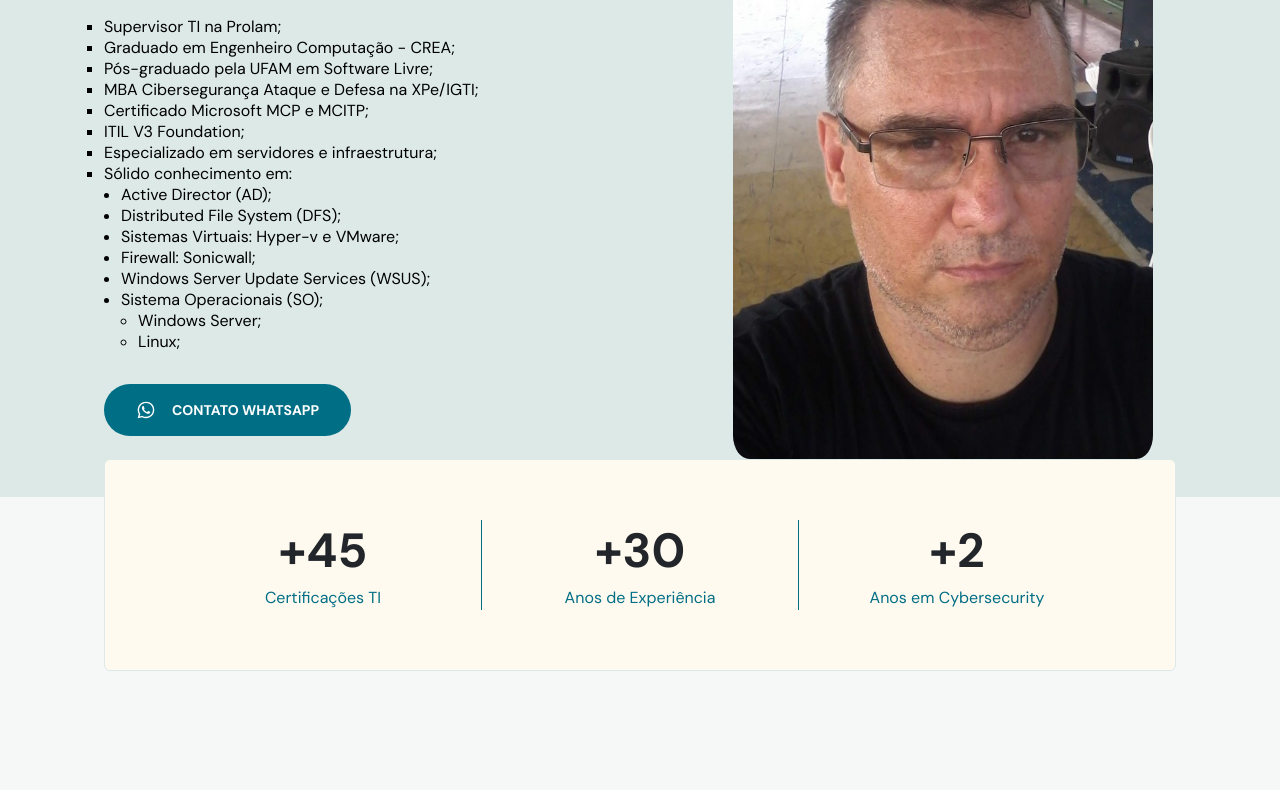
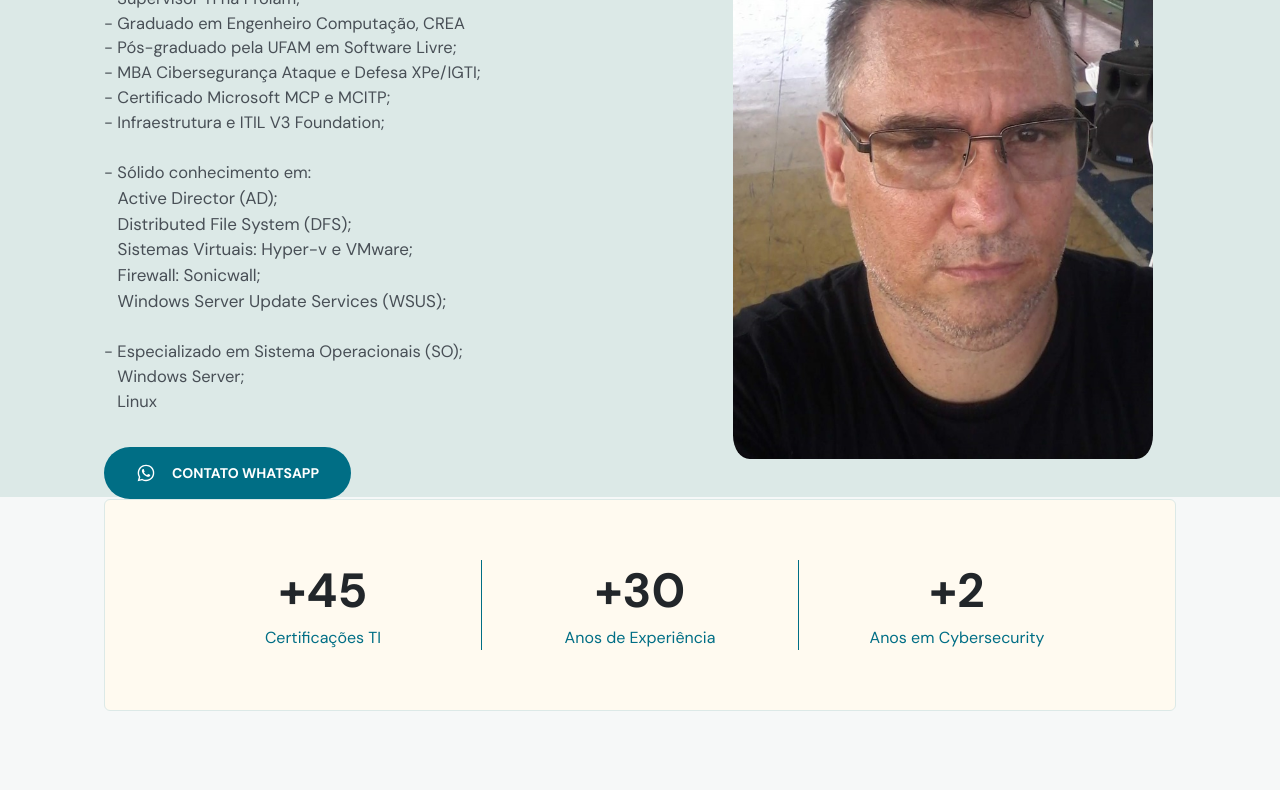
Before and after one commit to souzamarcell/marcellsouza, a plain HTML site: page index.html in a window 1280 px wide. Shown: the part 199-989 px from the top of the page. Drawn offline with nearby package versions, Linux system fonts and the light colour scheme.

Commit message:
Add files via upload

```diff
--- a/index.html
+++ b/index.html
@@ -126,33 +126,27 @@
         </header>
 
         <div class="content">
-          <p style="text-align: left">
-          <ol style="list-style-type:square">
-            <li>Supervisor TI na Prolam; </li>
-            <li>Graduado em Engenheiro Computação - CREA; </li>
-            <li>Pós-graduado pela UFAM em Software Livre; </li>
-            <li>MBA Cibersegurança Ataque e Defesa na XPe/IGTI; </li>
-            <li>Certificado Microsoft MCP e MCITP; </li>
-            <li>ITIL V3 Foundation; </li>
-            <li>Especializado em servidores e infraestrutura; </li>
-            <li>Sólido conhecimento em: </li>
-            <!-- <div style="margin-left: 1.7rem"> -->
-            <ol style="list-style-type:disc; margin-left:1.7rem">
-              <li>Active Director (AD);</li>
-              <li>Distributed File System (DFS);</li>
-              <li>Sistemas Virtuais: Hyper-v e VMware;</li>
-              <li>Firewall: Sonicwall;</li>
-              <li>Windows Server Update Services (WSUS);</li>
-              <li>Sistema Operacionais (SO);</li>
-              <!-- <div style="margin-left: 1.7rem"> -->
-              <ol style="list-style-type:circle; margin-left:1.7rem">
-                <li>Windows Server;</li>
-                <li>Linux;</li>
-              </ol>
-              <!-- </div> -->
-            </ol>
+          <p style="font-size: 1.65rem; text-align: left"> </br>
+            - Supervisor TI na Prolam; </br>
+            - Graduado em Engenheiro Computação, CREA </br>
+            - Pós-graduado pela UFAM em Software Livre; </br>
+            - MBA Cibersegurança Ataque e Defesa XPe/IGTI; </br>
+            - Certificado Microsoft MCP e MCITP; </br>
+            - Infraestrutura e ITIL V3 Foundation; </br> </br>
+            - Sólido conhecimento em:
+
+            <a style="font-size: 1.7rem; text-align: left; margin-left:1.7rem"> </br>
+              &nbsp;&nbsp;&nbsp;Active Director (AD); </br>
+              &nbsp;&nbsp;&nbsp;Distributed File System (DFS); </br>
+              &nbsp;&nbsp;&nbsp;Sistemas Virtuais: Hyper-v e VMware; </br>
+              &nbsp;&nbsp;&nbsp;Firewall: Sonicwall; </br>
+              &nbsp;&nbsp;&nbsp;Windows Server Update Services (WSUS); </br> </br>
+            </a>
+            - Especializado em Sistema Operacionais (SO); </br>
+            &nbsp;&nbsp;&nbsp;Windows Server; </br>
+            &nbsp;&nbsp;&nbsp;Linux </br>
             <!-- </div> -->
-          </ol>
+
           </p>
           <a class="button" href="#contact">
             <svg width="20" height="20" viewBox="0 0 20 20" fill="none" xmlns="http://www.w3.org/2000/svg">
@@ -477,7 +471,7 @@
             </li>
           </ul>
 
-          <a class="button" href="https://wa.me/5592991357070" target="_blank">
+          <a class="button" href="https://wa.me/559291357070" target="_blank">
             <svg width="24" height="24" viewBox="0 0 24 24" fill="none" xmlns="http://www.w3.org/2000/svg">
               <path
                 d="M16.6 14.0001C16.4 13.9001 15.1 13.3001 14.9 13.2001C14.7 13.1001 14.5 13.1001 14.3 13.3001C14.1 13.5001 13.7 14.1001 13.5 14.3001C13.4 14.5001 13.2 14.5001 13 14.4001C12.3 14.1001 11.6 13.7001 11 13.2001C10.5 12.7001 10 12.1001 9.6 11.5001C9.5 11.3001 9.6 11.1001 9.7 11.0001C9.8 10.9001 9.9 10.7001 10.1 10.6001C10.2 10.5001 10.3 10.3001 10.3 10.2001C10.4 10.1001 10.4 9.9001 10.3 9.8001C10.2 9.7001 9.7 8.5001 9.5 8.0001C9.4 7.3001 9.2 7.3001 9 7.3001C8.9 7.3001 8.7 7.3001 8.5 7.3001C8.3 7.3001 8 7.5001 7.9 7.6001C7.3 8.2001 7 8.9001 7 9.7001C7.1 10.6001 7.4 11.5001 8 12.3001C9.1 13.9001 10.5 15.2001 12.2 16.0001C12.7 16.2001 13.1 16.4001 13.6 16.5001C14.1 16.7001 14.6 16.7001 15.2 16.6001C15.9 16.5001 16.5 16.0001 16.9 15.4001C17.1 15.0001 17.1 14.6001 17 14.2001C17 14.2001 16.8 14.1001 16.6 14.0001ZM19.1 4.9001C15.2 1.0001 8.9 1.0001 5 4.9001C1.8 8.1001 1.2 13.0001 3.4 16.9001L2 22.0001L7.3 20.6001C8.8 21.4001 10.4 21.8001 12 21.8001C17.5 21.8001 21.9 17.4001 21.9 11.9001C22 9.3001 20.9 6.8001 19.1 4.9001ZM16.4 18.9001C15.1 19.7001 13.6 20.2001 12 20.2001C10.5 20.2001 9.1 19.8001 7.8 19.1001L7.5 18.9001L4.4 19.7001L5.2 16.7001L5 16.4001C2.6 12.4001 3.8 7.4001 7.7 4.9001C11.6 2.4001 16.6 3.7001 19 7.5001C21.4 11.4001 20.3 16.5001 16.4 18.9001Z"
```
